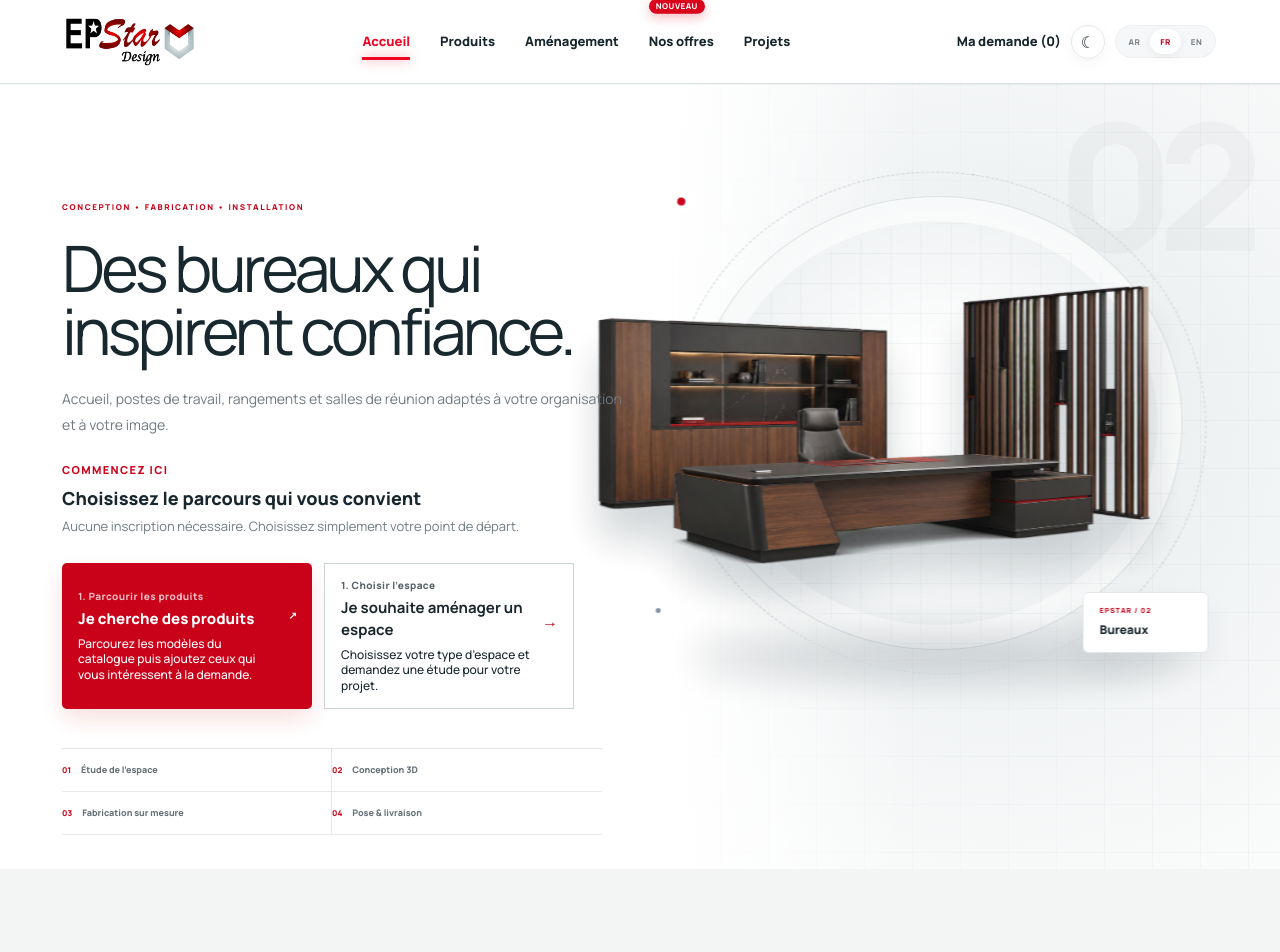
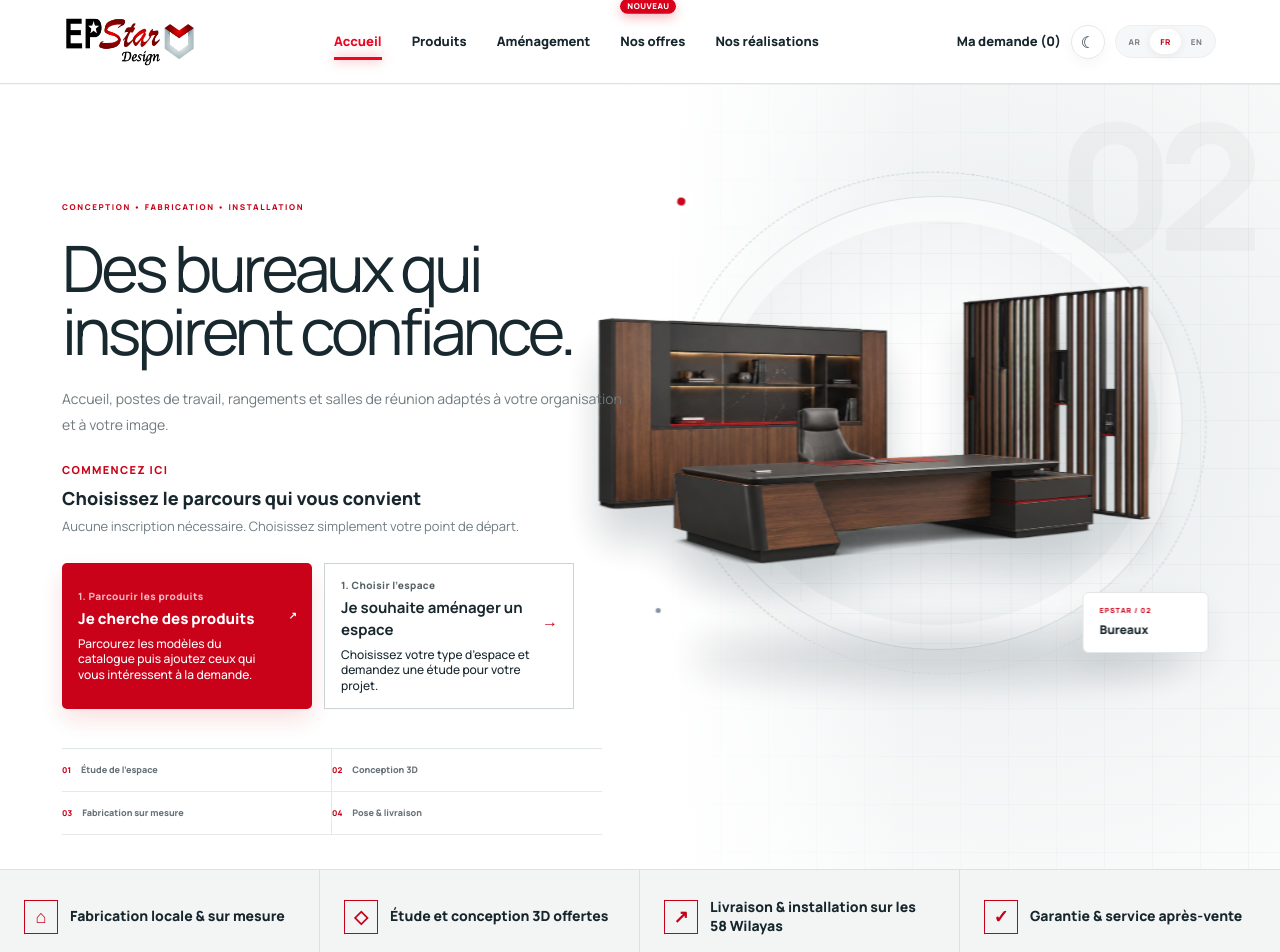
Before and after one commit to IshakDvp/epstar-algerie, a Next.js app: page / in a window 1280 px wide. Shown: the top 952 px of the page. Built offline with nearby package versions, Linux system fonts and the light colour scheme; a web font is replaced by a local one.

Commit message:
feat: add EPSTAR trust highlights

```diff
--- a/app/components/site-footer.tsx
+++ b/app/components/site-footer.tsx
@@ -1,9 +1,9 @@
 import type { Lang } from "../catalogue/data";
 
 const copy = {
-  ar: { description:"تصميم وتصنيع وتجهيز المساحات حسب الطلب.", navigation:"روابط الموقع", home:"الرئيسية", products:"المنتجات", fitout:"التجهيز الكامل", projects:"المشاريع", offers:"عروضنا", contact:"اتصل بنا", temporary:"بيانات تواصل مؤقتة", demo:"نسخة تجريبية." },
-  fr: { description:"Conception, fabrication et aménagement sur mesure.", navigation:"Navigation", home:"Accueil", products:"Produits", fitout:"Aménagement", projects:"Projets", offers:"Nos offres", contact:"Contact", temporary:"Coordonnées temporaires", demo:"Version de démonstration." },
-  en: { description:"Custom design, manufacturing and fit-out.", navigation:"Navigation", home:"Home", products:"Products", fitout:"Fit-out", projects:"Projects", offers:"Offers", contact:"Contact", temporary:"Temporary contact details", demo:"Demo version." },
+  ar: { description:"تصميم وتصنيع وتجهيز المساحات حسب الطلب.", navigation:"روابط الموقع", home:"الرئيسية", products:"المنتجات", fitout:"التجهيز الكامل", projects:"إنجازاتنا", offers:"عروضنا", contact:"اتصل بنا", temporary:"بيانات تواصل مؤقتة", demo:"نسخة تجريبية." },
+  fr: { description:"Conception, fabrication et aménagement sur mesure.", navigation:"Navigation", home:"Accueil", products:"Produits", fitout:"Aménagement", projects:"Nos réalisations", offers:"Nos offres", contact:"Contact", temporary:"Coordonnées temporaires", demo:"Version de démonstration." },
+  en: { description:"Custom design, manufacturing and fit-out.", navigation:"Navigation", home:"Home", products:"Products", fitout:"Fit-out", projects:"Our work", offers:"Offers", contact:"Contact", temporary:"Temporary contact details", demo:"Demo version." },
 };
 
 export default function SiteFooter({lang}:{lang:Lang}) {
--- a/app/components/site-header.tsx
+++ b/app/components/site-header.tsx
@@ -9,9 +9,9 @@ type Theme = "light" | "dark";
 type Props = { lang: Lang; setLang: (lang: Lang) => void; theme: Theme; setTheme: (theme: Theme) => void };
 
 const copy = {
-  ar: { home: "الرئيسية", products: "المنتجات", fitout: "التجهيز الكامل", offers: "عروضنا", projects: "المشاريع", request: "طلبي", menu: "القائمة", badge: "جديد" },
-  fr: { home: "Accueil", products: "Produits", fitout: "Aménagement", offers: "Nos offres", projects: "Projets", request: "Ma demande", menu: "Menu", badge: "NOUVEAU" },
-  en: { home: "Home", products: "Products", fitout: "Fit-out", offers: "Offers", projects: "Projects", request: "My request", menu: "Menu", badge: "NEW" },
+  ar: { home: "الرئيسية", products: "المنتجات", fitout: "التجهيز الكامل", offers: "عروضنا", projects: "إنجازاتنا", request: "طلبي", menu: "القائمة", badge: "جديد" },
+  fr: { home: "Accueil", products: "Produits", fitout: "Aménagement", offers: "Nos offres", projects: "Nos réalisations", request: "Ma demande", menu: "Menu", badge: "NOUVEAU" },
+  en: { home: "Home", products: "Products", fitout: "Fit-out", offers: "Offers", projects: "Our work", request: "My request", menu: "Menu", badge: "NEW" },
 };
 
 export default function SiteHeader({ lang, setLang, theme, setTheme }: Props) {
--- a/app/page.tsx
+++ b/app/page.tsx
@@ -87,6 +87,7 @@ export default function Home(){
   const featuredProduct=catalog.find(p=>metaFor(p).featured)??catalog[0];
   const bestProducts=catalog.filter(p=>metaFor(p).bestseller).slice(0,3);
   const productHighlights=lang==="ar"?{eyebrow:"مختارات الكتالوج",featured:"منتج مختار",featuredText:"نموذج مميز يمكنك البدء منه وتخصيصه حسب المساحة والخامات والتشطيب.",best:"الأكثر مبيعًا",bestText:"نماذج يختارها العملاء كثيرًا كنقطة انطلاق لمشاريعهم.",offer:"عرض متوفر",details:"عرض المنتج"}:lang==="fr"?{eyebrow:"SÉLECTION CATALOGUE",featured:"Produit à découvrir",featuredText:"Une référence phare à adapter aux dimensions, matières et finitions de votre projet.",best:"Les plus demandés",bestText:"Des références souvent choisies comme point de départ pour les projets EPSTAR.",offer:"Offre en cours",details:"Voir le produit"}:{eyebrow:"CATALOGUE HIGHLIGHTS",featured:"Featured product",featuredText:"A signature reference to tailor to your space, materials and finish requirements.",best:"Most requested",bestText:"References frequently chosen as a starting point for EPSTAR projects.",offer:"Current offer",details:"View product"};
+  const trust=lang==="ar"?[["⌂","تصنيع محلي حسب الطلب"],["◇","دراسة وتصميم ثلاثي الأبعاد مجانًا"],["↗","توصيل وتركيب عبر 58 ولاية"],["✓","ضمان وخدمة ما بعد البيع"]]:lang==="fr"?[["⌂","Fabrication locale & sur mesure"],["◇","Étude et conception 3D offertes"],["↗","Livraison & installation sur les 58 Wilayas"],["✓","Garantie & service après-vente"]]:[["⌂","Local, made-to-measure manufacturing"],["◇","Complimentary 3D study and design"],["↗","Delivery and installation across 58 Wilayas"],["✓","Warranty and after-sales service"]];
   return <main dir={rtl?"rtl":"ltr"} className={`${rtl?"rtl ":""}${theme==="dark"?"dark":""}`}>
     <SiteHeader lang={lang} setLang={setLang} theme={theme} setTheme={setTheme}/>
     <section id="accueil" className="hero-shell premium-hero" onMouseEnter={()=>setPaused(true)} onMouseLeave={()=>setPaused(false)}>
@@ -106,6 +107,7 @@ export default function Home(){
       </div>
       <div className="sector-tabs premium-tabs" role="tablist" aria-label={t.choose}>{sectors.map((s,i)=><button key={s.title} role="tab" aria-selected={active===i} className={active===i?"active":""} onClick={()=>setActive(i)}><i>0{i+1}</i><span className="tab-icon">{s.icon}</span><span><b>{s.title}</b><small>{s.short}</small></span><em>↗</em></button>)}</div>
     </section>
+    <section className="trust-band" aria-label={lang==="ar"?"التزامات EPSTAR":lang==="fr"?"Les engagements EPSTAR":"EPSTAR commitments"}>{trust.map(([icon,text])=><div key={text}><b>{icon}</b><span>{text}</span></div>)}</section>
     <section className="product-highlights section-pad">
       <div className="highlight-heading"><small>{productHighlights.eyebrow}</small><h2>{productHighlights.best}</h2><p>{productHighlights.bestText}</p></div>
       <div className="featured-product"><a href={`/catalogue/${featuredProduct.slug}`}><div className="featured-copy"><small>{productHighlights.featured} · {featuredProduct.id.toUpperCase()}</small><h3>{featuredProduct.name[lang]}</h3><p>{productHighlights.featuredText}</p>{metaFor(featuredProduct).promotion&&<b>{productHighlights.offer} — {metaFor(featuredProduct).promotion?.[lang]}</b>}<span>{productHighlights.details} ↗</span></div><div className="featured-visual"><img src={featuredProduct.image} alt={featuredProduct.name[lang]}/></div></a></div>
--- a/app/refinement.css
+++ b/app/refinement.css
@@ -243,6 +243,8 @@ main.dark .catalogue-section{background:#0b1013}main.dark .catalogue-image{backg
 .enhanced-quote .selected-product{display:grid!important;grid-template-columns:84px 1fr 74px auto;align-items:center;gap:14px;padding:12px 0;border-top:1px solid #ffffff30}.enhanced-quote .selected-product img{width:84px;height:64px;object-fit:cover;border-radius:4px}.enhanced-quote .selected-product strong,.enhanced-quote .selected-product small{display:block}.enhanced-quote .selected-product small{margin-top:4px}.enhanced-quote .selected-product label{font-size:12px!important}.enhanced-quote .selected-product input{min-height:38px;padding:7px!important;margin-top:4px}.enhanced-quote .installation{border:1px solid #ffffff55;border-radius:5px;padding:9px 12px;display:flex!important;align-items:center;gap:16px;min-height:43px}.enhanced-quote .installation legend{padding:0 4px;font-size:14px;color:#fff}.enhanced-quote .installation label{font-size:14px!important;display:flex!important;align-items:center;gap:5px}.enhanced-quote input[type=file]{padding:9px!important;font-size:14px!important}.enhanced-quote .field small{font-size:12px;color:#ffffffc7}
 .smart-quote .quote-message-preview{grid-column:1/-1;white-space:pre-wrap;overflow-wrap:anywhere;text-align:start;font-size:16px;line-height:1.6;padding:16px;background:#0002}
 .catalogue-nav .catalogue-count{display:inline-block!important;font-size:14px}
+.trust-band{display:grid;grid-template-columns:repeat(4,1fr);background:#f3f5f5;border-block:1px solid #dce2e4}.trust-band>div{display:flex;align-items:center;gap:12px;min-height:94px;padding:18px 24px;border-inline-end:1px solid #dce2e4}.trust-band>div:last-child{border:0}.trust-band b{display:grid;place-items:center;width:34px;height:34px;flex:0 0 34px;border:1px solid #c7001a;color:#c7001a;font-size:18px}.trust-band span{font-size:14px;font-weight:800;line-height:1.35;color:#17262c}.dark .trust-band{background:#121b20;border-color:#314148}.dark .trust-band>div{border-color:#314148}.dark .trust-band span{color:#edf3f4}
+@media(max-width:800px){.trust-band{grid-template-columns:1fr 1fr}.trust-band>div:nth-child(2){border-inline-end:0}.trust-band>div:nth-child(-n+2){border-bottom:1px solid #dce2e4}.dark .trust-band>div:nth-child(-n+2){border-color:#314148}}@media(max-width:480px){.trust-band{grid-template-columns:1fr}.trust-band>div,.trust-band>div:nth-child(2){border-inline-end:0;border-bottom:1px solid #dce2e4;min-height:72px}.trust-band>div:last-child{border-bottom:0}}
 
 .journey-nav{position:sticky;top:0;z-index:70;display:flex;align-items:center;justify-content:center;gap:24px;padding:14px 20px;background:#17262c;color:white;flex-wrap:wrap}
 body{font-family:var(--font-manrope),Arial,Helvetica,sans-serif}html[dir="rtl"] body{font-family:var(--font-noto-arabic),Tahoma,Arial,sans-serif}html[dir="rtl"] h1,html[dir="rtl"] h2,html[dir="rtl"] h3,html[dir="rtl"] h4,html[dir="rtl"] .site-header,html[dir="rtl"] .journey-nav,html[dir="rtl"] .primary-btn,html[dir="rtl"] .secondary-btn,html[dir="rtl"] .header-cta,html[dir="rtl"] .prepare-btn{font-family:var(--font-alexandria),Tahoma,Arial,sans-serif;letter-spacing:0}html[dir="rtl"] h1,html[dir="rtl"] h2{line-height:1.22}
```
